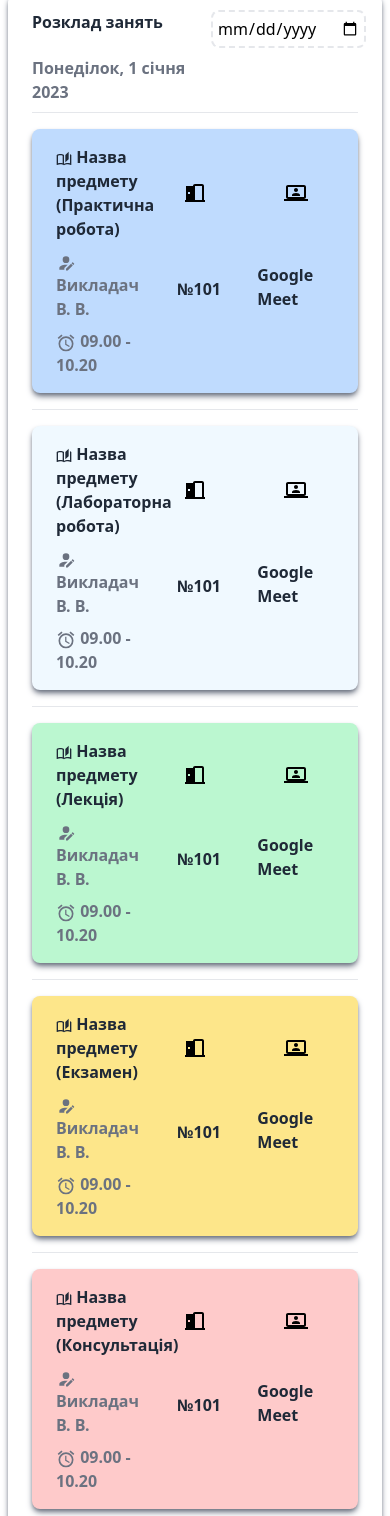
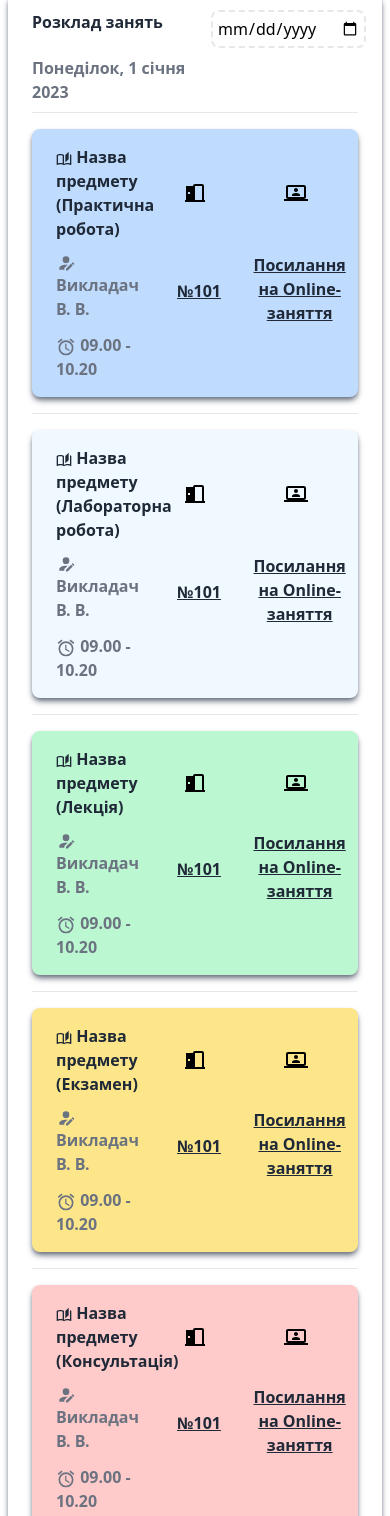
Before and after one commit to WhiteSenat0r/WebOA--Front-End-, a plain HTML site: page Calendar Tailwind/index.html in a window 390 px wide. Shown: the part 14-1530 px from the top of the page. Drawn offline with nearby package versions, Linux system fonts and the light colour scheme.

Commit message:
Added some cosmetic improvements.

```diff
--- a/Calendar Tailwind/index.html
+++ b/Calendar Tailwind/index.html
@@ -10,13 +10,13 @@
     <body class="p-2">
         <div class="container mx-auto p-4 shadow-md shadow-gray-500 rounded-lg overflow-x-auto">
             <div class="grid grid-cols-2 gap-2">
-                <div class="font-bold sm:text-2xl text-gray-800 pl-2">
+                <div class="font-bold text-left sm:text-2xl text-gray-800 pl-2">
                     Розклад занять
                 </div>
                 <div class="grid place-content-end">
                     <input type="date" id="std-date" class="border-2 border-dashed sm:text-base rounded-lg p-1 transition ease-in-out hover:scale-110 duration-300" name="date">
                 </div>
-                <div class="font-bold sm:text-md text-gray-500 pl-2">
+                <div class="font-bold sm:text-md text-left text-gray-500 pl-2">
                     Понеділок, 1 січня 2023
                 </div>
             </div>
@@ -28,7 +28,7 @@
                     <div class="container mx-auto w-auto p-4 shadow-md shadow-gray-500 rounded-lg bg-blue-200
                     transition ease-in-out hover:scale-[101.5%] duration-300">
                         <div class="grid grid-cols-3 gap-2">
-                            <div class="font-bold sm:text-2xl text-gray-800 pl-2">
+                            <div class="font-bold text-left sm:text-2xl text-gray-800 pl-2">
                                 <svg class="h-[1em] w-[1em] inline" viewBox="0 0 24 24">
                                     <path fill="currentColor" d="M19 1L14 6V17L19 12.5V1M21 5V18.5C19.9 18.15 18.7 18 17.5 18C15.8 18 13.35 18.65 12 19.5V6C10.55 4.9 8.45 4.5 6.5 4.5C4.55 4.5 2.45 4.9 1 6V20.65C1 20.9 1.25 21.15 1.5 21.15C1.6 21.15 1.65 21.1 1.75 21.1C3.1 20.45 5.05 20 6.5 20C8.45 20 10.55 20.4 12 21.5C13.35 20.65 15.8 20 17.5 20C19.15 20 20.85 20.3 22.25 21.05C22.35 21.1 22.4 21.1 22.5 21.1C22.75 21.1 23 20.85 23 20.6V6C22.4 5.55 21.75 5.25 21 5M10 18.41C8.75 18.09 7.5 18 6.5 18C5.44 18 4.18 18.19 3 18.5V7.13C3.91 6.73 5.14 6.5 6.5 6.5C7.86 6.5 9.09 6.73 10 7.13V18.41Z" />
                                 </svg>
@@ -44,19 +44,19 @@
                                     <path fill="currentColor" d="M20 4C21.1 4 22 4.89 22 6V16C22 17.11 21.11 18 20 18H24V20H0V18H4C2.9 18 2 17.11 2 16V6C2 4.89 2.89 4 4 4H20M20 6H4V16H20V6M12 12C14.21 12 16 12.9 16 14V15H8V14C8 12.9 9.79 12 12 12M12 7C13.11 7 14 7.9 14 9S13.11 11 12 11 10 10.11 10 9 10.9 7 12 7Z" />
                                 </svg>
                             </div>
-                            <div class="font-bold sm:text-md text-gray-500 pl-2">
+                            <div class="font-bold text-left sm:text-md text-gray-500 pl-2">
                                 <svg class="h-[1.25em] w-[1.25em] inline" viewBox="0 0 24 24">
                                     <path fill="currentColor" d="M21.7,13.35L20.7,14.35L18.65,12.3L19.65,11.3C19.86,11.09 20.21,11.09 20.42,11.3L21.7,12.58C21.91,12.79 21.91,13.14 21.7,13.35M12,18.94L18.06,12.88L20.11,14.93L14.06,21H12V18.94M12,14C7.58,14 4,15.79 4,18V20H10V18.11L14,14.11C13.34,14.03 12.67,14 12,14M12,4A4,4 0 0,0 8,8A4,4 0 0,0 12,12A4,4 0 0,0 16,8A4,4 0 0,0 12,4Z" />
                                 </svg>
                                 Викладач В. В.
                             </div>
-                            <div class="grid place-content-center font-bold sm:text-md text-gray-800 pl-2 pt-2">
+                            <div class="grid place-content-center text-center underline font-bold sm:text-md text-gray-800 pl-2 pt-2">
                                 №101
                             </div>
-                            <div class="grid place-content-center font-bold sm:text-md text-gray-800 hover:text-gray-400 pl-2 pt-1">
-                                <a href="">Google Meet</a>
+                            <div class="grid place-content-center font-bold sm:text-md text-gray-800 pl-2 pt-1">
+                                <a href="" class="text-center underline hover:text-gray-400">Посилання на Online-заняття</a>
                             </div>
-                            <div class="font-bold sm:text-md text-gray-500 pl-2">
+                            <div class="font-bold text-left sm:text-md text-gray-500 pl-2">
                                 <svg class="h-[1.25em] w-[1.25em] inline" viewBox="0 0 24 24">
                                     <path fill="currentColor" d="M12,20A7,7 0 0,1 5,13A7,7 0 0,1 12,6A7,7 0 0,1 19,13A7,7 0 0,1 12,20M12,4A9,9 0 0,0 3,13A9,9 0 0,0 12,22A9,9 0 0,0 21,13A9,9 0 0,0 12,4M12.5,8H11V14L15.75,16.85L16.5,15.62L12.5,13.25V8M7.88,3.39L6.6,1.86L2,5.71L3.29,7.24L7.88,3.39M22,5.72L17.4,1.86L16.11,3.39L20.71,7.25L22,5.72Z" />
                                 </svg>
@@ -74,7 +74,7 @@
                     <div class="container mx-auto w-auto p-4 shadow-md shadow-gray-500 rounded-lg bg-sky-50
                     transition ease-in-out hover:scale-[101.5%] duration-300">
                         <div class="grid grid-cols-3 gap-2">
-                            <div class="font-bold sm:text-2xl text-gray-800 pl-2">
+                            <div class="font-bold text-left sm:text-2xl text-gray-800 pl-2">
                                 <svg class="h-[1em] w-[1em] inline" viewBox="0 0 24 24">
                                     <path fill="currentColor" d="M19 1L14 6V17L19 12.5V1M21 5V18.5C19.9 18.15 18.7 18 17.5 18C15.8 18 13.35 18.65 12 19.5V6C10.55 4.9 8.45 4.5 6.5 4.5C4.55 4.5 2.45 4.9 1 6V20.65C1 20.9 1.25 21.15 1.5 21.15C1.6 21.15 1.65 21.1 1.75 21.1C3.1 20.45 5.05 20 6.5 20C8.45 20 10.55 20.4 12 21.5C13.35 20.65 15.8 20 17.5 20C19.15 20 20.85 20.3 22.25 21.05C22.35 21.1 22.4 21.1 22.5 21.1C22.75 21.1 23 20.85 23 20.6V6C22.4 5.55 21.75 5.25 21 5M10 18.41C8.75 18.09 7.5 18 6.5 18C5.44 18 4.18 18.19 3 18.5V7.13C3.91 6.73 5.14 6.5 6.5 6.5C7.86 6.5 9.09 6.73 10 7.13V18.41Z" />
                                 </svg>
@@ -90,19 +90,19 @@
                                     <path fill="currentColor" d="M20 4C21.1 4 22 4.89 22 6V16C22 17.11 21.11 18 20 18H24V20H0V18H4C2.9 18 2 17.11 2 16V6C2 4.89 2.89 4 4 4H20M20 6H4V16H20V6M12 12C14.21 12 16 12.9 16 14V15H8V14C8 12.9 9.79 12 12 12M12 7C13.11 7 14 7.9 14 9S13.11 11 12 11 10 10.11 10 9 10.9 7 12 7Z" />
                                 </svg>
                             </div>
-                            <div class="font-bold sm:text-md text-gray-500 pl-2">
+                            <div class="font-bold sm:text-md text-left text-gray-500 pl-2">
                                 <svg class="h-[1.25em] w-[1.25em] inline" viewBox="0 0 24 24">
                                     <path fill="currentColor" d="M21.7,13.35L20.7,14.35L18.65,12.3L19.65,11.3C19.86,11.09 20.21,11.09 20.42,11.3L21.7,12.58C21.91,12.79 21.91,13.14 21.7,13.35M12,18.94L18.06,12.88L20.11,14.93L14.06,21H12V18.94M12,14C7.58,14 4,15.79 4,18V20H10V18.11L14,14.11C13.34,14.03 12.67,14 12,14M12,4A4,4 0 0,0 8,8A4,4 0 0,0 12,12A4,4 0 0,0 16,8A4,4 0 0,0 12,4Z" />
                                 </svg>
                                 Викладач В. В.
                             </div>
-                            <div class="grid place-content-center font-bold sm:text-md text-gray-800 pl-2 pt-2">
+                            <div class="grid place-content-center text-center underline font-bold sm:text-md text-gray-800 pl-2 pt-2">
                                 №101
                             </div>
-                            <div class="grid place-content-center font-bold sm:text-md text-gray-800 hover:text-gray-400 pl-2 pt-1">
-                                <a href="">Google Meet</a>
+                            <div class="grid place-content-center font-bold sm:text-md text-gray-800 pl-2 pt-1">
+                                <a href="" class="text-center underline hover:text-gray-400">Посилання на Online-заняття</a>
                             </div>
-                            <div class="font-bold sm:text-md text-gray-500 pl-2">
+                            <div class="font-bold sm:text-md text-left text-gray-500 pl-2">
                                 <svg class="h-[1.25em] w-[1.25em] inline" viewBox="0 0 24 24">
                                     <path fill="currentColor" d="M12,20A7,7 0 0,1 5,13A7,7 0 0,1 12,6A7,7 0 0,1 19,13A7,7 0 0,1 12,20M12,4A9,9 0 0,0 3,13A9,9 0 0,0 12,22A9,9 0 0,0 21,13A9,9 0 0,0 12,4M12.5,8H11V14L15.75,16.85L16.5,15.62L12.5,13.25V8M7.88,3.39L6.6,1.86L2,5.71L3.29,7.24L7.88,3.39M22,5.72L17.4,1.86L16.11,3.39L20.71,7.25L22,5.72Z" />
                                 </svg>
@@ -120,7 +120,7 @@
                     <div class="container mx-auto w-auto p-4 shadow-md shadow-gray-500 rounded-lg bg-green-200
                     transition ease-in-out hover:scale-[101.5%] duration-300">
                         <div class="grid grid-cols-3 gap-2">
-                            <div class="font-bold sm:text-2xl text-gray-800 pl-2">
+                            <div class="font-bold text-left sm:text-2xl text-gray-800 pl-2">
                                 <svg class="h-[1em] w-[1em] inline" viewBox="0 0 24 24">
                                     <path fill="currentColor" d="M19 1L14 6V17L19 12.5V1M21 5V18.5C19.9 18.15 18.7 18 17.5 18C15.8 18 13.35 18.65 12 19.5V6C10.55 4.9 8.45 4.5 6.5 4.5C4.55 4.5 2.45 4.9 1 6V20.65C1 20.9 1.25 21.15 1.5 21.15C1.6 21.15 1.65 21.1 1.75 21.1C3.1 20.45 5.05 20 6.5 20C8.45 20 10.55 20.4 12 21.5C13.35 20.65 15.8 20 17.5 20C19.15 20 20.85 20.3 22.25 21.05C22.35 21.1 22.4 21.1 22.5 21.1C22.75 21.1 23 20.85 23 20.6V6C22.4 5.55 21.75 5.25 21 5M10 18.41C8.75 18.09 7.5 18 6.5 18C5.44 18 4.18 18.19 3 18.5V7.13C3.91 6.73 5.14 6.5 6.5 6.5C7.86 6.5 9.09 6.73 10 7.13V18.41Z" />
                                 </svg>
@@ -136,19 +136,19 @@
                                     <path fill="currentColor" d="M20 4C21.1 4 22 4.89 22 6V16C22 17.11 21.11 18 20 18H24V20H0V18H4C2.9 18 2 17.11 2 16V6C2 4.89 2.89 4 4 4H20M20 6H4V16H20V6M12 12C14.21 12 16 12.9 16 14V15H8V14C8 12.9 9.79 12 12 12M12 7C13.11 7 14 7.9 14 9S13.11 11 12 11 10 10.11 10 9 10.9 7 12 7Z" />
                                 </svg>
                             </div>
-                            <div class="font-bold sm:text-md text-gray-500 pl-2">
+                            <div class="font-bold sm:text-md text-left text-gray-500 pl-2">
                                 <svg class="h-[1.25em] w-[1.25em] inline" viewBox="0 0 24 24">
                                     <path fill="currentColor" d="M21.7,13.35L20.7,14.35L18.65,12.3L19.65,11.3C19.86,11.09 20.21,11.09 20.42,11.3L21.7,12.58C21.91,12.79 21.91,13.14 21.7,13.35M12,18.94L18.06,12.88L20.11,14.93L14.06,21H12V18.94M12,14C7.58,14 4,15.79 4,18V20H10V18.11L14,14.11C13.34,14.03 12.67,14 12,14M12,4A4,4 0 0,0 8,8A4,4 0 0,0 12,12A4,4 0 0,0 16,8A4,4 0 0,0 12,4Z" />
                                 </svg>
                                 Викладач В. В.
                             </div>
-                            <div class="grid place-content-center font-bold sm:text-md text-gray-800 pl-2 pt-2">
+                            <div class="grid place-content-center text-center underline font-bold sm:text-md text-gray-800 pl-2 pt-2">
                                 №101
                             </div>
-                            <div class="grid place-content-center font-bold sm:text-md text-gray-800 hover:text-gray-400 pl-2 pt-1">
-                                <a href="">Google Meet</a>
+                            <div class="grid place-content-center font-bold sm:text-md text-gray-800 pl-2 pt-1">
+                                <a href="" class="text-center underline hover:text-gray-400">Посилання на Online-заняття</a>
                             </div>
-                            <div class="font-bold sm:text-md text-gray-500 pl-2">
+                            <div class="font-bold sm:text-md text-left text-gray-500 pl-2">
                                 <svg class="h-[1.25em] w-[1.25em] inline" viewBox="0 0 24 24">
                                     <path fill="currentColor" d="M12,20A7,7 0 0,1 5,13A7,7 0 0,1 12,6A7,7 0 0,1 19,13A7,7 0 0,1 12,20M12,4A9,9 0 0,0 3,13A9,9 0 0,0 12,22A9,9 0 0,0 21,13A9,9 0 0,0 12,4M12.5,8H11V14L15.75,16.85L16.5,15.62L12.5,13.25V8M7.88,3.39L6.6,1.86L2,5.71L3.29,7.24L7.88,3.39M22,5.72L17.4,1.86L16.11,3.39L20.71,7.25L22,5.72Z" />
                                 </svg>
@@ -166,7 +166,7 @@
                     <div class="container mx-auto w-auto p-4 shadow-md shadow-gray-500 rounded-lg bg-amber-200
                     transition ease-in-out hover:scale-[101.5%] duration-300">
                         <div class="grid grid-cols-3 gap-2">
-                            <div class="font-bold sm:text-2xl text-gray-800 pl-2">
+                            <div class="font-bold text-left sm:text-2xl text-gray-800 pl-2">
                                 <svg class="h-[1em] w-[1em] inline" viewBox="0 0 24 24">
                                     <path fill="currentColor" d="M19 1L14 6V17L19 12.5V1M21 5V18.5C19.9 18.15 18.7 18 17.5 18C15.8 18 13.35 18.65 12 19.5V6C10.55 4.9 8.45 4.5 6.5 4.5C4.55 4.5 2.45 4.9 1 6V20.65C1 20.9 1.25 21.15 1.5 21.15C1.6 21.15 1.65 21.1 1.75 21.1C3.1 20.45 5.05 20 6.5 20C8.45 20 10.55 20.4 12 21.5C13.35 20.65 15.8 20 17.5 20C19.15 20 20.85 20.3 22.25 21.05C22.35 21.1 22.4 21.1 22.5 21.1C22.75 21.1 23 20.85 23 20.6V6C22.4 5.55 21.75 5.25 21 5M10 18.41C8.75 18.09 7.5 18 6.5 18C5.44 18 4.18 18.19 3 18.5V7.13C3.91 6.73 5.14 6.5 6.5 6.5C7.86 6.5 9.09 6.73 10 7.13V18.41Z" />
                                 </svg>
@@ -182,19 +182,19 @@
                                     <path fill="currentColor" d="M20 4C21.1 4 22 4.89 22 6V16C22 17.11 21.11 18 20 18H24V20H0V18H4C2.9 18 2 17.11 2 16V6C2 4.89 2.89 4 4 4H20M20 6H4V16H20V6M12 12C14.21 12 16 12.9 16 14V15H8V14C8 12.9 9.79 12 12 12M12 7C13.11 7 14 7.9 14 9S13.11 11 12 11 10 10.11 10 9 10.9 7 12 7Z" />
                                 </svg>
                             </div>
-                            <div class="font-bold sm:text-md text-gray-500 pl-2">
+                            <div class="font-bold sm:text-md text-left text-gray-500 pl-2">
                                 <svg class="h-[1.25em] w-[1.25em] inline" viewBox="0 0 24 24">
                                     <path fill="currentColor" d="M21.7,13.35L20.7,14.35L18.65,12.3L19.65,11.3C19.86,11.09 20.21,11.09 20.42,11.3L21.7,12.58C21.91,12.79 21.91,13.14 21.7,13.35M12,18.94L18.06,12.88L20.11,14.93L14.06,21H12V18.94M12,14C7.58,14 4,15.79 4,18V20H10V18.11L14,14.11C13.34,14.03 12.67,14 12,14M12,4A4,4 0 0,0 8,8A4,4 0 0,0 12,12A4,4 0 0,0 16,8A4,4 0 0,0 12,4Z" />
                                 </svg>
                                 Викладач В. В.
                             </div>
-                            <div class="grid place-content-center font-bold sm:text-md text-gray-800 pl-2 pt-2">
+                            <div class="grid place-content-center text-center underline font-bold sm:text-md text-gray-800 pl-2 pt-2">
                                 №101
                             </div>
-                            <div class="grid place-content-center font-bold sm:text-md text-gray-800 hover:text-gray-400 pl-2 pt-1">
-                                <a href="">Google Meet</a>
+                            <div class="grid place-content-center font-bold sm:text-md text-gray-800 pl-2 pt-1">
+                                <a href="" class="text-center underline hover:text-gray-400">Посилання на Online-заняття</a>
                             </div>
-                            <div class="font-bold sm:text-md text-gray-500 pl-2">
+                            <div class="font-bold sm:text-md text-left text-gray-500 pl-2">
                                 <svg class="h-[1.25em] w-[1.25em] inline" viewBox="0 0 24 24">
                                     <path fill="currentColor" d="M12,20A7,7 0 0,1 5,13A7,7 0 0,1 12,6A7,7 0 0,1 19,13A7,7 0 0,1 12,20M12,4A9,9 0 0,0 3,13A9,9 0 0,0 12,22A9,9 0 0,0 21,13A9,9 0 0,0 12,4M12.5,8H11V14L15.75,16.85L16.5,15.62L12.5,13.25V8M7.88,3.39L6.6,1.86L2,5.71L3.29,7.24L7.88,3.39M22,5.72L17.4,1.86L16.11,3.39L20.71,7.25L22,5.72Z" />
                                 </svg>
@@ -212,7 +212,7 @@
                     <div class="container mx-auto w-auto p-4 shadow-md shadow-gray-500 rounded-lg bg-red-200
                     transition ease-in-out hover:scale-[101.5%] duration-300">
                         <div class="grid grid-cols-3 gap-2">
-                            <div class="font-bold sm:text-2xl text-gray-800 pl-2">
+                            <div class="font-bold text-left sm:text-2xl text-gray-800 pl-2">
                                 <svg class="h-[1em] w-[1em] inline" viewBox="0 0 24 24">
                                     <path fill="currentColor" d="M19 1L14 6V17L19 12.5V1M21 5V18.5C19.9 18.15 18.7 18 17.5 18C15.8 18 13.35 18.65 12 19.5V6C10.55 4.9 8.45 4.5 6.5 4.5C4.55 4.5 2.45 4.9 1 6V20.65C1 20.9 1.25 21.15 1.5 21.15C1.6 21.15 1.65 21.1 1.75 21.1C3.1 20.45 5.05 20 6.5 20C8.45 20 10.55 20.4 12 21.5C13.35 20.65 15.8 20 17.5 20C19.15 20 20.85 20.3 22.25 21.05C22.35 21.1 22.4 21.1 22.5 21.1C22.75 21.1 23 20.85 23 20.6V6C22.4 5.55 21.75 5.25 21 5M10 18.41C8.75 18.09 7.5 18 6.5 18C5.44 18 4.18 18.19 3 18.5V7.13C3.91 6.73 5.14 6.5 6.5 6.5C7.86 6.5 9.09 6.73 10 7.13V18.41Z" />
                                 </svg>
@@ -228,19 +228,19 @@
                                     <path fill="currentColor" d="M20 4C21.1 4 22 4.89 22 6V16C22 17.11 21.11 18 20 18H24V20H0V18H4C2.9 18 2 17.11 2 16V6C2 4.89 2.89 4 4 4H20M20 6H4V16H20V6M12 12C14.21 12 16 12.9 16 14V15H8V14C8 12.9 9.79 12 12 12M12 7C13.11 7 14 7.9 14 9S13.11 11 12 11 10 10.11 10 9 10.9 7 12 7Z" />
                                 </svg>
                             </div>
-                            <div class="font-bold sm:text-md text-gray-500 pl-2">
+                            <div class="font-bold sm:text-md text-left text-gray-500 pl-2">
                                 <svg class="h-[1.25em] w-[1.25em] inline" viewBox="0 0 24 24">
                                     <path fill="currentColor" d="M21.7,13.35L20.7,14.35L18.65,12.3L19.65,11.3C19.86,11.09 20.21,11.09 20.42,11.3L21.7,12.58C21.91,12.79 21.91,13.14 21.7,13.35M12,18.94L18.06,12.88L20.11,14.93L14.06,21H12V18.94M12,14C7.58,14 4,15.79 4,18V20H10V18.11L14,14.11C13.34,14.03 12.67,14 12,14M12,4A4,4 0 0,0 8,8A4,4 0 0,0 12,12A4,4 0 0,0 16,8A4,4 0 0,0 12,4Z" />
                                 </svg>
                                 Викладач В. В.
                             </div>
-                            <div class="grid place-content-center font-bold sm:text-md text-gray-800 pl-2 pt-2">
+                            <div class="grid place-content-center text-center underline font-bold sm:text-md text-gray-800 pl-2 pt-2">
                                 №101
                             </div>
-                            <div class="grid place-content-center font-bold sm:text-md text-gray-800 hover:text-gray-400 pl-2 pt-1">
-                                <a href="">Google Meet</a>
+                            <div class="grid place-content-center font-bold sm:text-md text-gray-800 pl-2 pt-1">
+                                <a href="" class="text-center underline hover:text-gray-400">Посилання на Online-заняття</a>
                             </div>
-                            <div class="font-bold sm:text-md text-gray-500 pl-2">
+                            <div class="font-bold sm:text-md text-left text-gray-500 pl-2">
                                 <svg class="h-[1.25em] w-[1.25em] inline" viewBox="0 0 24 24">
                                     <path fill="currentColor" d="M12,20A7,7 0 0,1 5,13A7,7 0 0,1 12,6A7,7 0 0,1 19,13A7,7 0 0,1 12,20M12,4A9,9 0 0,0 3,13A9,9 0 0,0 12,22A9,9 0 0,0 21,13A9,9 0 0,0 12,4M12.5,8H11V14L15.75,16.85L16.5,15.62L12.5,13.25V8M7.88,3.39L6.6,1.86L2,5.71L3.29,7.24L7.88,3.39M22,5.72L17.4,1.86L16.11,3.39L20.71,7.25L22,5.72Z" />
                                 </svg>
```
